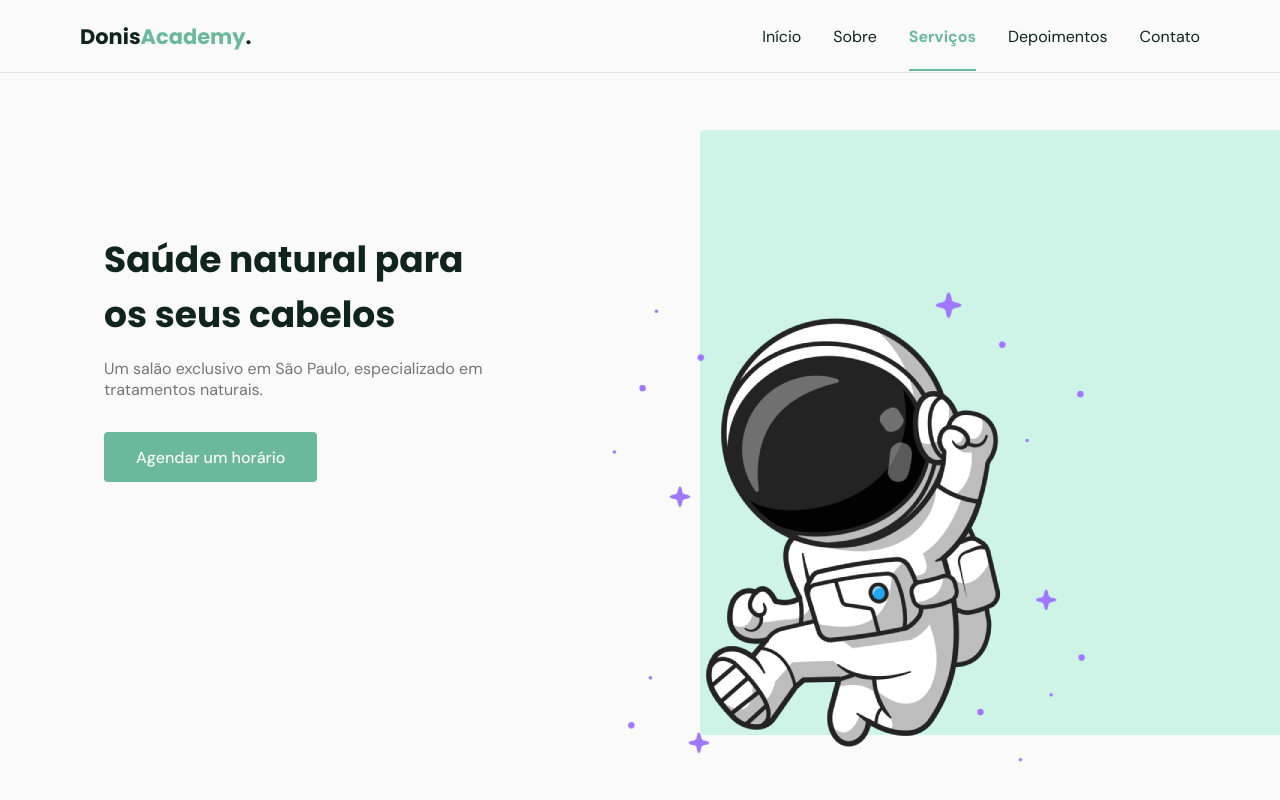
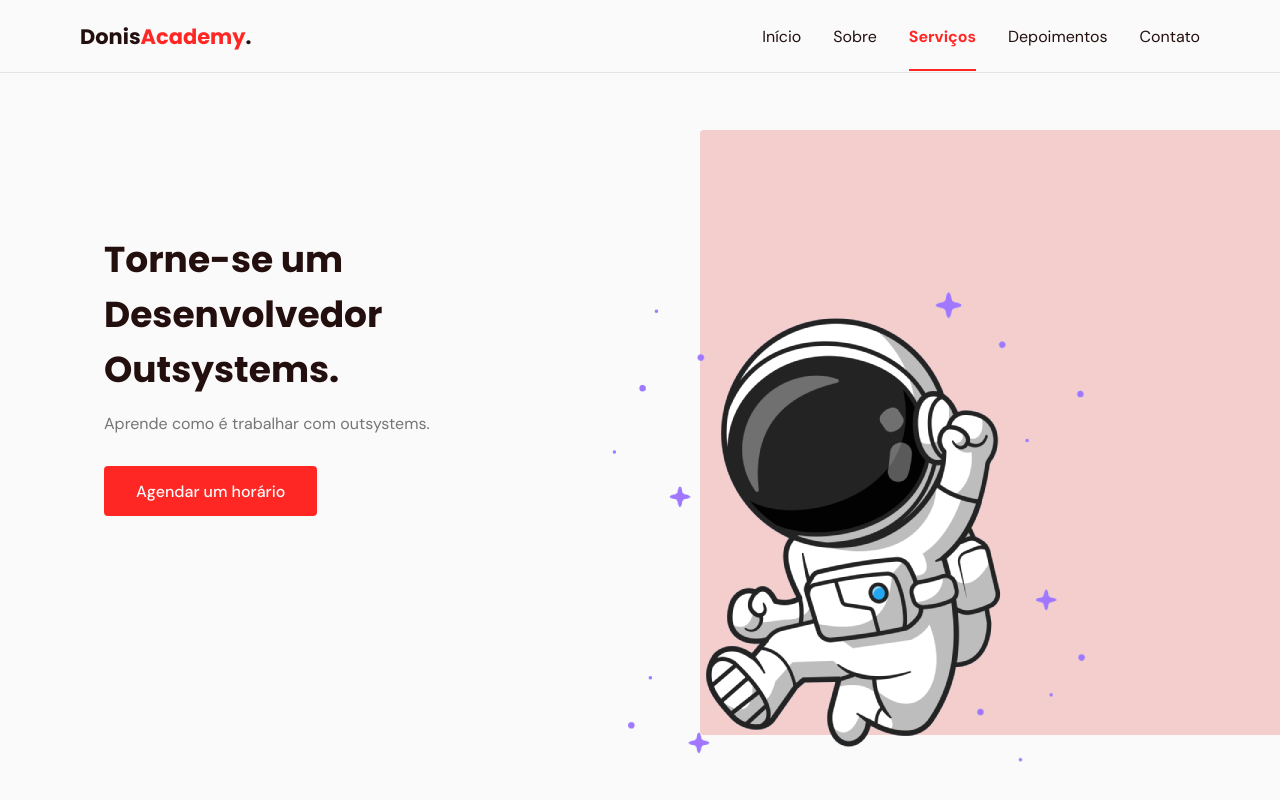
Before and after one commit to donisgtr/DonisAcademy, a plain HTML site: page index.html in a window 1280 px wide. Shown: the top 800 px of the page. Drawn offline with nearby package versions, Linux system fonts and the light colour scheme; files whose address does not match are found by name.

Commit message:
ajuste na cor

```diff
--- a/index.html
+++ b/index.html
@@ -56,10 +56,9 @@
             />
           </div>
           <div class="text">
-            <h2 class="title">Saúde natural para os seus cabelos</h2>
+            <h2 class="title">Torne-se um Desenvolvedor Outsystems.</h2>
             <p>
-              Um salão exclusivo em São Paulo, especializado em tratamentos
-              naturais.
+              Aprende como é trabalhar com outsystems.
             </p>
             <a class="button" href="#">Agendar um horário</a>
           </div>
--- a/style.css
+++ b/style.css
@@ -23,9 +23,9 @@ img {
   --header-height: 4.5rem;
 
   /* colors */
-  --hue: 159;
+  --hue: 1;
   /* HSL color mode */
-  --base-color: hsl(var(--hue) 36% 57%);
+  --base-color: hsl(var(--hue) 100% 57%);
   --base-color-second: hsl(var(--hue) 65% 88%);
   --base-color-alt: hsl(var(--hue) 57% 53%);
   --title-color: hsl(var(--hue) 41% 10%);
```
